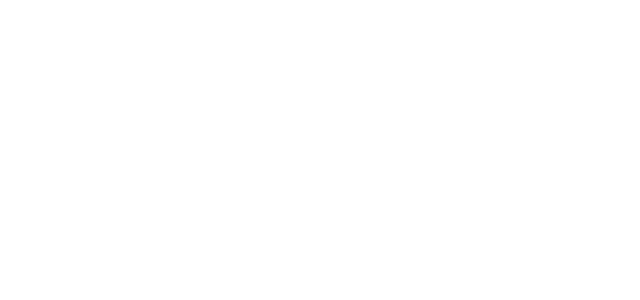
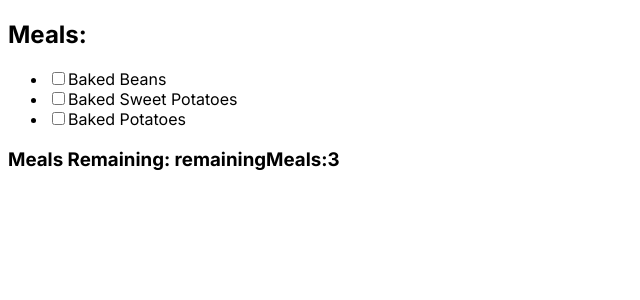
Before and after one commit to Vikram9392/Remaining-Meals---Intro-React-Context-API-Using-the-React-Context-API-Tapping---zabwg7g79yik, a Next.js app: page / in a window 1280 px wide. Shown: the top 300 px of the page, without its empty margins (0-640 px from the left). Built offline with nearby package versions, Linux system fonts and the light colour scheme.

Commit message:
Update MealsProvider.js

```diff
--- a/app/MealsProvider.js
+++ b/app/MealsProvider.js
@@ -1,24 +1,29 @@
-'use client'
-import React, { useState } from "react";
+import { useState,createContext } from "react";
+
+export const MealsContext = createContext();
 
 const todaysMeals = [
-    { id: 1, name: 'Baked Beans' },
-    { id: 2, name: 'Baked Sweet Potatoes' },
-    { id: 3, name: 'Baked Potatoes' },
-]
+  { id: 1, name: "Baked Beans" },
+  { id: 2, name: "Baked Sweet Potatoes" },
+  { id: 3, name: "Baked Potatoes" },
+];
 
-const MealsProvider = () => {
-    const [meals, setMeals] = useState(todaysMeals);
+const MealsProvider = ({ children }) => {
+  const [meals, setMeals] = useState(todaysMeals);
 
-    const tickMeal = () => {
+  const tickMeal = (id) => {
+      let result = meals.map((obj)=>{
+         return obj.id == id ?{...obj,ticked:!obj.ticked}:obj;
+      })
+      console.log(result);
+      setMeals(result);
+  };
 
-    }
-
-    return (
-        <div>
-
-        </div>
-    )
+  return <div>
+    <MealsContext.Provider value={{meals,tickMeal}}>
+          {children}
+    </MealsContext.Provider>
+  </div>;
 };
 
 export default MealsProvider;
```
